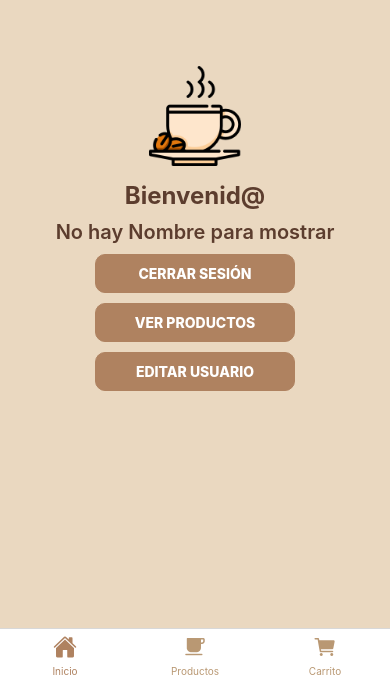
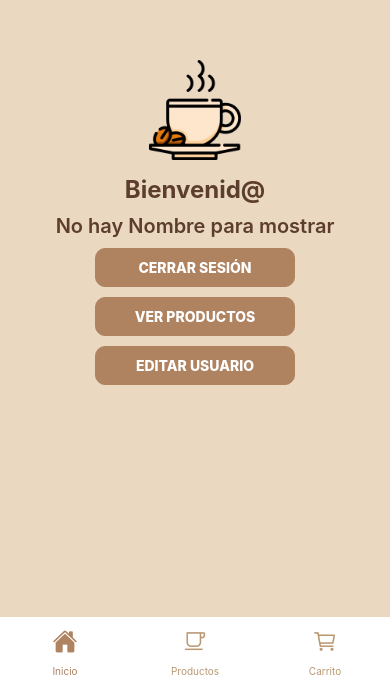
Before and after one commit to danielwilfredo/app-movil-coffeeshop, a React Native app: screen /TabNavigator in a window 390 px wide. Shown: the part 167-844 px from the top of the page. Built offline with nearby package versions, Linux system fonts and the light colour scheme; no server answers.

Commit message:
mejoras en el diseño del tab navigator

```diff
--- a/src/tabNavigator/TabNavigator.js
+++ b/src/tabNavigator/TabNavigator.js
@@ -12,56 +12,38 @@ const Tab = createBottomTabNavigator();
 const TabNavigator = () => {
     return (
         <Tab.Navigator
-          screenOptions={{
+          screenOptions={({ route }) => ({
+            headerShown: false, // Oculta el header
             tabBarActiveTintColor: '#AF8260', // Color de los íconos activos
             tabBarInactiveTintColor: '#B99873', // Color de los íconos inactivos
-            tabBarStyle: { display: 'flex' }, // Asegura que la barra de pestañas se muestre correctamente
-          }}
+            tabBarStyle: { backgroundColor: '#FFF', height: 60, borderTopWidth: 0 }, // Estilo de la barra de pestañas
+            tabBarIcon: ({ focused, color, size }) => { // Función que define el ícono de la pestaña
+              let iconName;
+              if (route.name === 'Home') {
+                iconName = focused ? 'home' : 'home-outline';
+              } else if (route.name === 'Productos') {
+                iconName = focused ? 'cafe' : 'cafe-outline';
+              } else if (route.name === 'Carrito') {
+                iconName = focused ? 'cart' : 'cart-outline';
+              }
+              return <Ionicons name={iconName} color={color} size={size} />;
+            },
+          })}
         >
           <Tab.Screen
             name="Home"
             component={Home}
-            options={{
-              title: 'Inicio',
-              headerStyle: {
-                backgroundColor: '#EAD8C0', // Color del header
-              },
-              headerTintColor: '#000', // Color del texto en el header
-              headerShown: false, // Oculta el header
-              tabBarIcon: ({ color }) => ( // Función que define el ícono de la pestaña
-                <Ionicons name="home" color={color} size={24} /> // Usar el color dinámico proporcionado por React Navigation
-              ),
-            }}
+            options={{ title: 'Inicio' }}
           />
           <Tab.Screen
             name="Productos"
             component={Productos}
-            options={{
-              title: 'Productos',
-              headerStyle: {
-                backgroundColor: '#FFC300', // Color del header
-              },
-              headerShown: false, // Oculta el header
-              headerTintColor: '#fff', // Color del texto en el header
-              tabBarIcon: ({ color }) => ( // Función que define el ícono de la pestaña
-                <Ionicons name="cafe" color={color} size={24} /> // Usar el color dinámico proporcionado por React Navigation
-              ),
-            }}
+            options={{ title: 'Productos' }}
           />
           <Tab.Screen
             name="Carrito"
             component={Carrito}
-            options={{
-              title: 'Carrito',
-              headerStyle: {
-                backgroundColor: '#FFC300', // Color del header
-              },
-              headerShown: false, // Oculta el header
-              headerTintColor: '#fff', // Color del texto en el header
-              tabBarIcon: ({ color }) => ( // Función que define el ícono de la pestaña
-                <Ionicons name="cart" color={color} size={24} /> // Usar el color dinámico proporcionado por React Navigation
-              ),
-            }}
+            options={{ title: 'Carrito' }}
           />
         </Tab.Navigator>
     );
```
